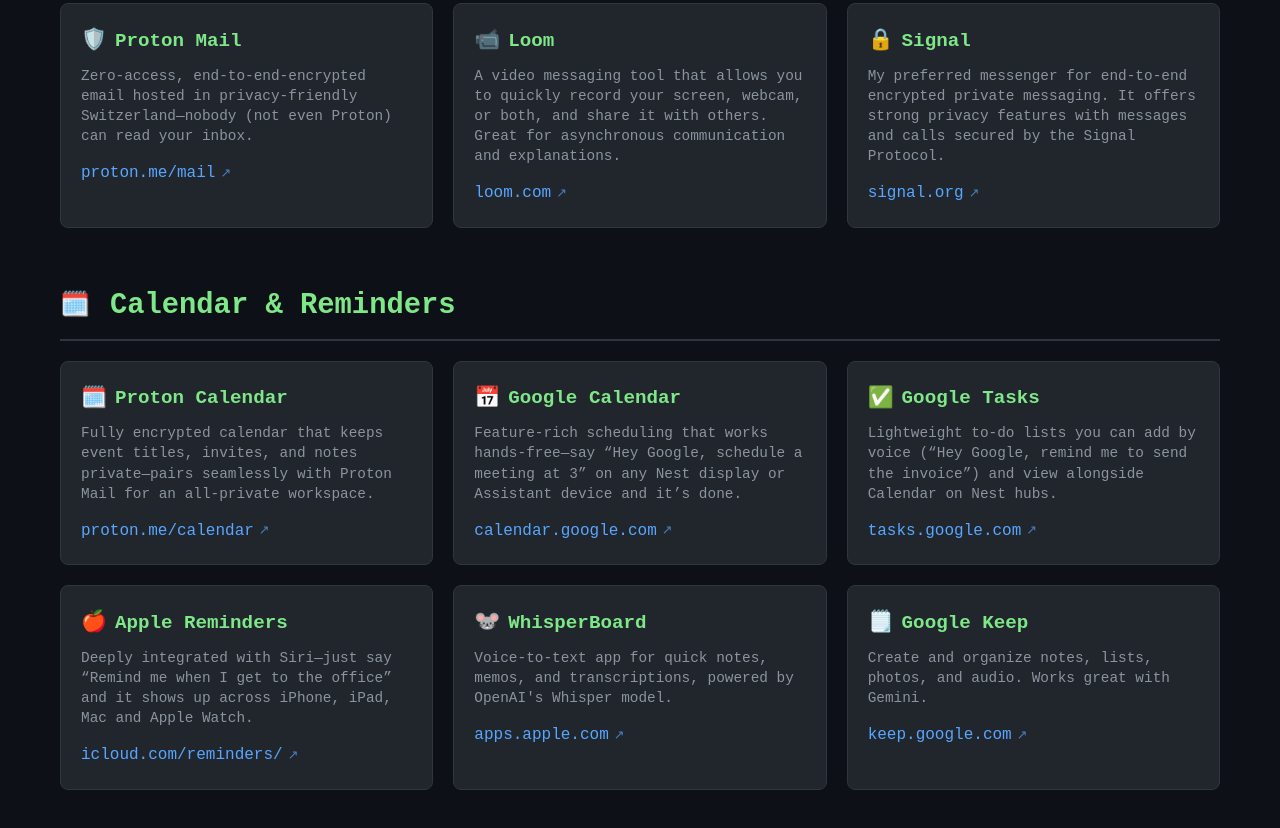
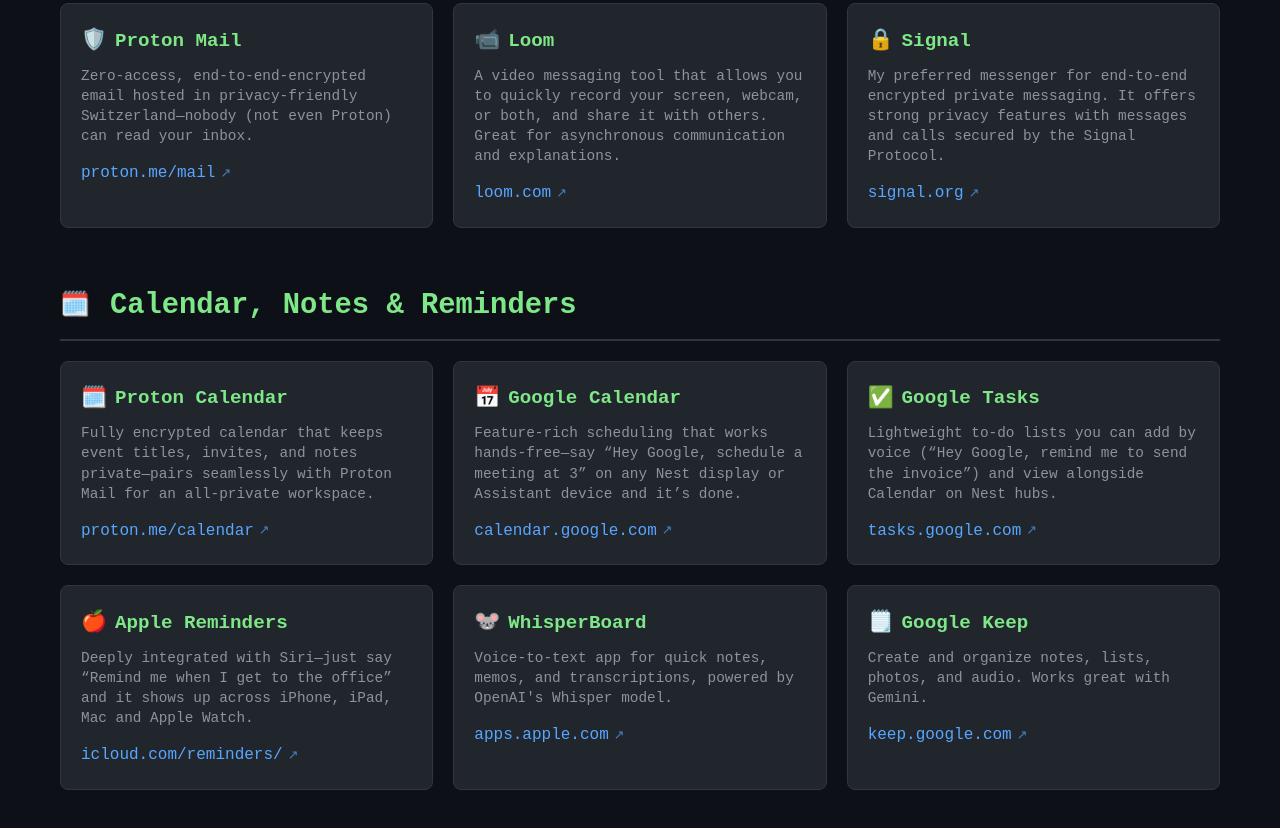
Before and after one commit to bradflaugher/bradflaugher.com, a plain HTML site: page bookmarks.html in a window 1280 px wide. Shown: the part 4988-5816 px from the top of the page. Drawn offline with Linux system fonts and the light colour scheme.

Commit message:
Update bookmarks.html

```diff
--- a/bookmarks.html
+++ b/bookmarks.html
@@ -579,7 +579,7 @@
   </div>
 
   <div class="category" data-category="calendar-reminders">
-    <h2><span class="category-emoji">🗓️</span>Calendar & Reminders</h2>
+    <h2><span class="category-emoji">🗓️</span>Calendar, Notes & Reminders</h2>
     <div class="bookmarks-grid">
 
       <div class="bookmark-card" data-search="proton calendar encrypted private">
```
